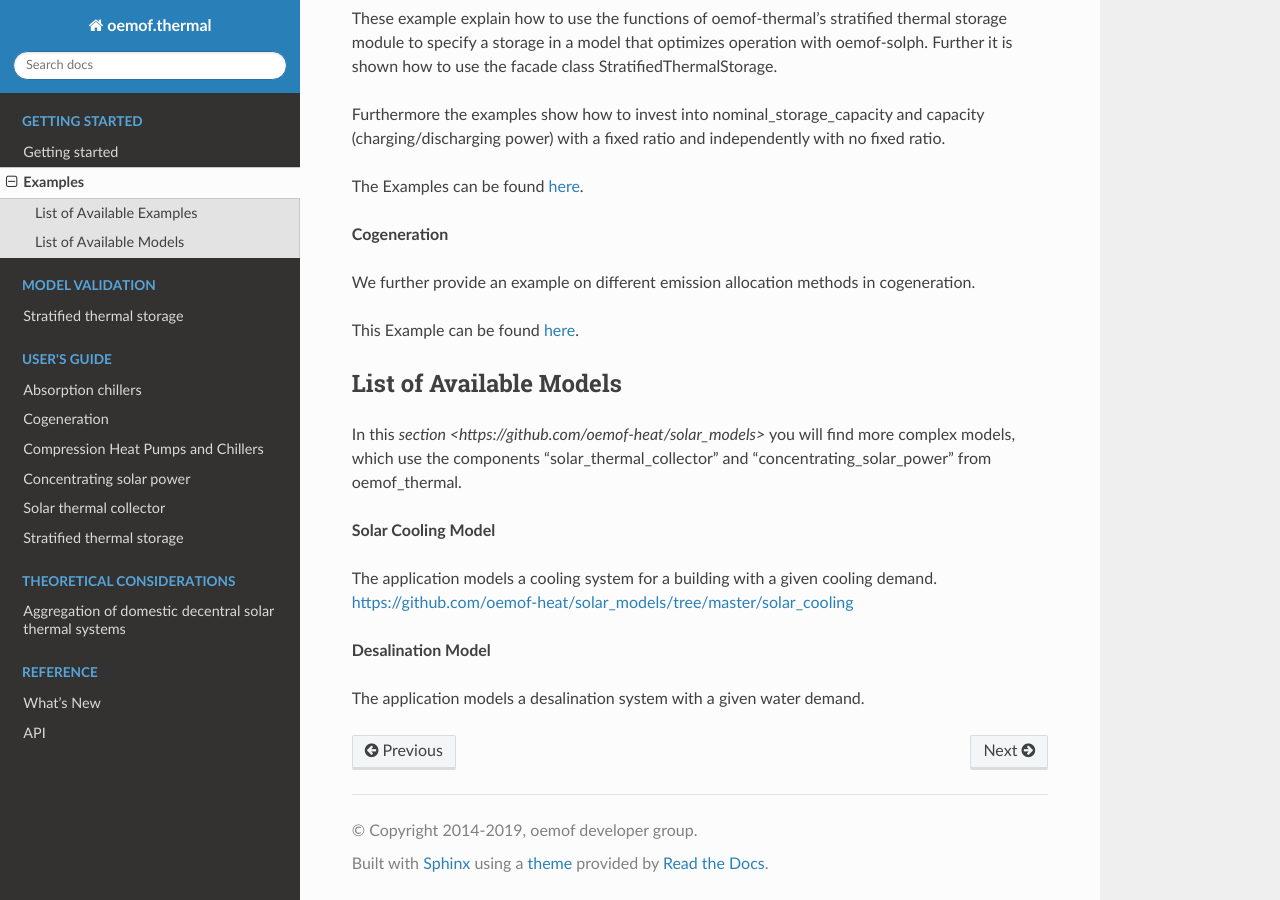
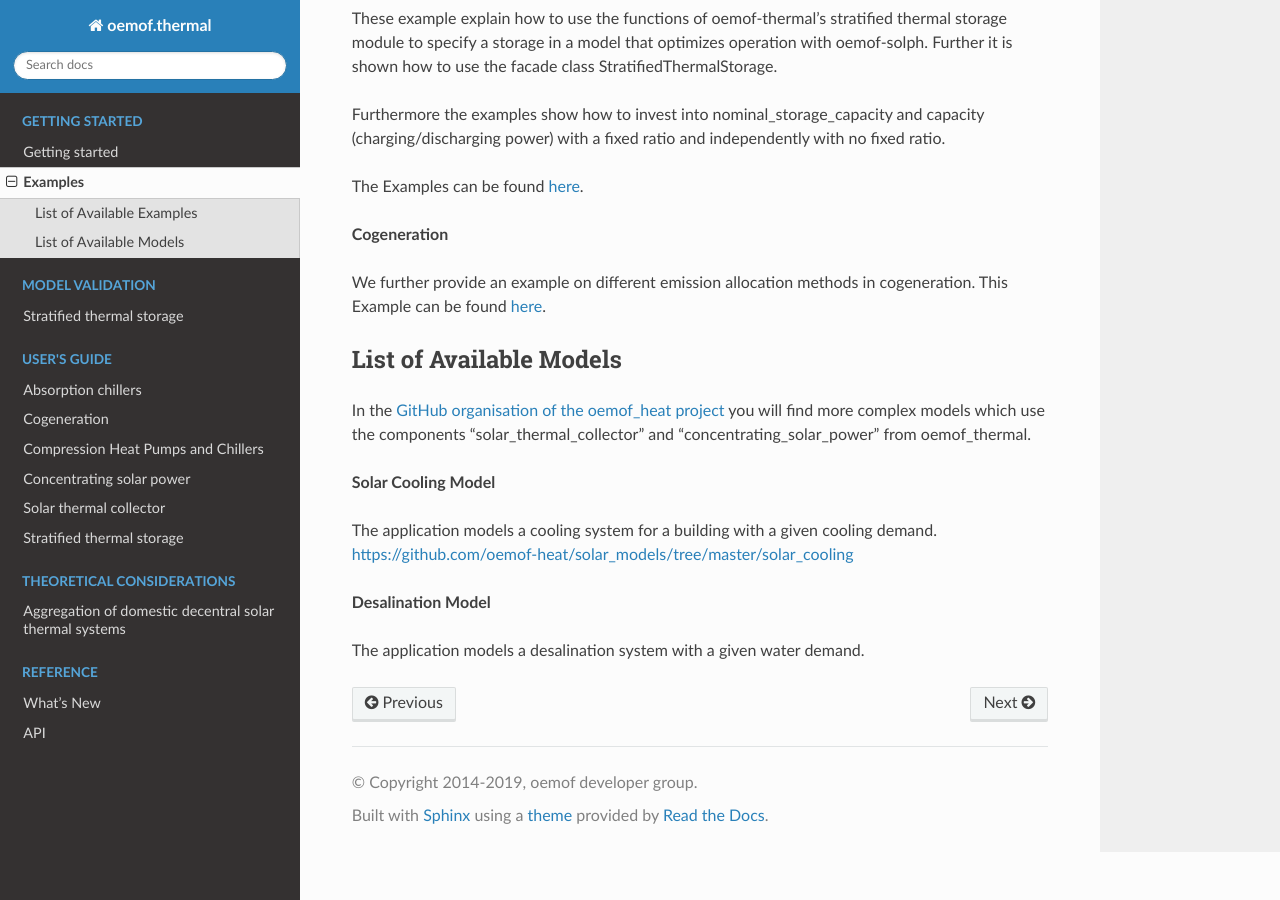
Before and after one commit to oemof/oemof-thermal, a Sphinx documentation site: the page built from docs/examples.rst, in a window 1280 px wide and 900 px high, scrolled down 1505 px. Built offline with Sphinx 7.4.7 and the Read the Docs theme 2.0.0, drawn with Linux system fonts in a browser that asks for light colours; formulas are drawn with MathJax 3; pages that are not in the unit, such as notebooks, are missing from menus.

Commit message:
Update examples.rst

```diff
--- a/docs/examples.rst
+++ b/docs/examples.rst
@@ -72,14 +72,13 @@ The Examples can be found `here <https://github.com/oemof/oemof-thermal/tree/mas
 **Cogeneration**
 
 We further provide an example on different emission allocation methods in cogeneration.
-
 This Example can be found `here <https://github.com/oemof/oemof-thermal/tree/master/examples/cogeneration>`_.
 
 
 List of Available Models
 ________________________
 
-In this `section <https://github.com/oemof-heat/solar_models>` you will find more complex models, which use the components "solar_thermal_collector" and "concentrating_solar_power" from oemof_thermal.
+In the `GitHub organisation of the oemof_heat project <https://github.com/oemof-heat/solar_models>`_ you will find more complex models which use the components "solar_thermal_collector" and "concentrating_solar_power" from oemof_thermal.
 
 **Solar Cooling Model**
 
```
